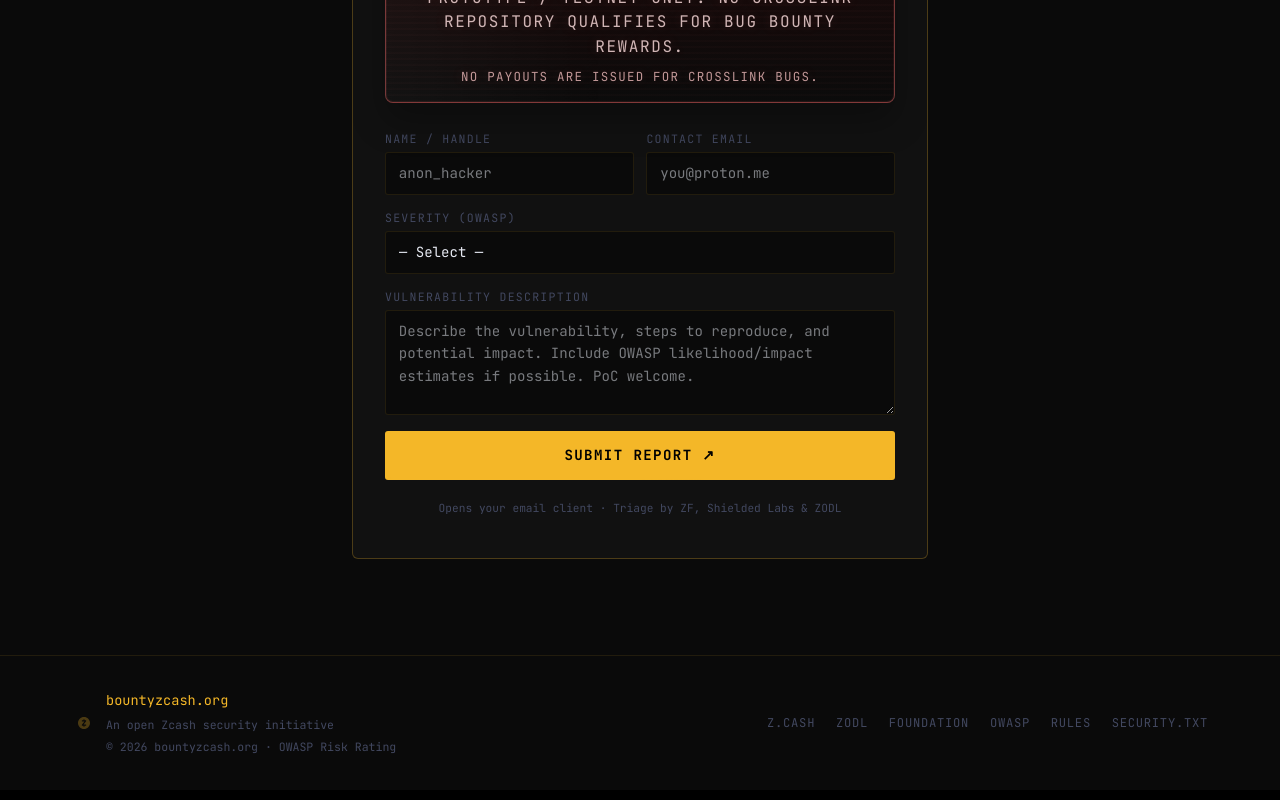
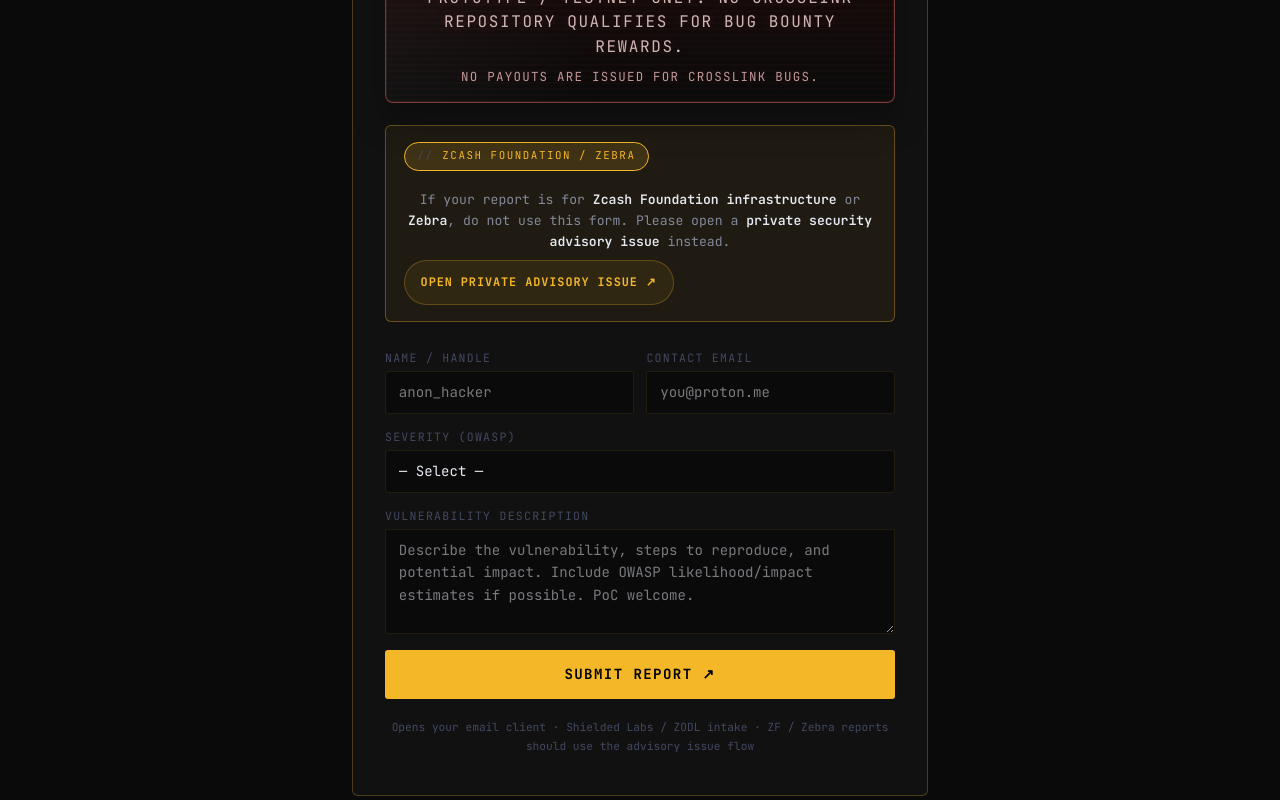
Before and after one commit to Michae2xl/bountyzcash, a Next.js app: page / in a window 1280 px wide. Shown: the part 8860-9660 px from the top of the page. Built offline with nearby package versions, Linux system fonts and the light colour scheme.

Commit message:
fix(content): update zebra intake flow and hall of fame cta

```diff
--- a/src/app/globals.css
+++ b/src/app/globals.css
@@ -1536,6 +1536,31 @@ table.rt td.rl {
   color: var(--t1);
   font-weight: 600;
 }
+.triage-link {
+  display: inline-flex;
+  align-items: center;
+  justify-content: center;
+  gap: 0.4rem;
+  padding: 0.72rem 1rem;
+  border: 1px solid var(--gold-md);
+  border-radius: 999px;
+  background: rgba(244, 183, 40, 0.08);
+  color: var(--gold);
+  font-family: var(--mono);
+  font-size: 0.74rem;
+  font-weight: 700;
+  letter-spacing: 0.08em;
+  text-transform: uppercase;
+  transition:
+    background 0.17s,
+    border-color 0.17s,
+    color 0.17s;
+}
+.triage-link:hover {
+  background: rgba(244, 183, 40, 0.14);
+  border-color: var(--gold-hi);
+  color: #ffd060;
+}
 .sbox::before {
   content: "";
   position: absolute;
--- a/src/app/hall-of-fame/page.tsx
+++ b/src/app/hall-of-fame/page.tsx
@@ -872,7 +872,7 @@ export default function HallOfFame() {
                 transition: "background 0.2s, border-color 0.2s",
               }}
             >
-              Get in touch &rarr; jason@shieldedlabs.net
+              Get in touch &rarr; Contact the team
             </a>
           </div>
         </section>
--- a/src/components/submit-form.tsx
+++ b/src/components/submit-form.tsx
@@ -4,6 +4,8 @@ import { useRef } from "react";
 import { ShimmerButton } from "@/components/ui/shimmer-button";
 
 const TRIAGE_EMAIL = "jason@shieldedlabs.net";
+const ZF_ZEBRA_ADVISORY_URL =
+  "https://github.com/ZcashFoundation/zebra/security/advisories/new";
 
 export function SubmitForm() {
   const formRef = useRef<HTMLFormElement>(null);
@@ -30,7 +32,8 @@ export function SubmitForm() {
       ``,
       `---`,
       `Submitted via bountyzcash.org`,
-      `Triage handled jointly by Zcash Foundation, Shielded Labs and ZODL.`,
+      `Inbox monitored by Shielded Labs and ZODL.`,
+      `Zcash Foundation / Zebra findings should be submitted via private advisory issue.`,
     ].join("\n");
 
     window.location.href = `mailto:${TRIAGE_EMAIL}?subject=${encodeURIComponent(subject)}&body=${encodeURIComponent(body)}`;
@@ -63,6 +66,23 @@ export function SubmitForm() {
             No payouts are issued for Crosslink bugs.
           </p>
         </div>
+      </div>
+
+      <div className="triage-note">
+        <div className="tag">Zcash Foundation / Zebra</div>
+        <p>
+          If your report is for <strong>Zcash Foundation infrastructure</strong>{" "}
+          or <strong>Zebra</strong>, do not use this form. Please open a{" "}
+          <strong>private security advisory issue</strong> instead.
+        </p>
+        <a
+          className="triage-link"
+          href={ZF_ZEBRA_ADVISORY_URL}
+          target="_blank"
+          rel="noreferrer"
+        >
+          Open private advisory issue &#8599;
+        </a>
       </div>
 
       <form ref={formRef} className="form" onSubmit={handleSubmit} noValidate>
@@ -129,8 +149,8 @@ export function SubmitForm() {
         </ShimmerButton>
 
         <p className="fnote">
-          Opens your email client &middot; Triage by ZF, Shielded Labs &amp;
-          ZODL
+          Opens your email client &middot; Shielded Labs / ZODL intake &middot;
+          ZF / Zebra reports should use the advisory issue flow
         </p>
       </form>
     </div>
```
